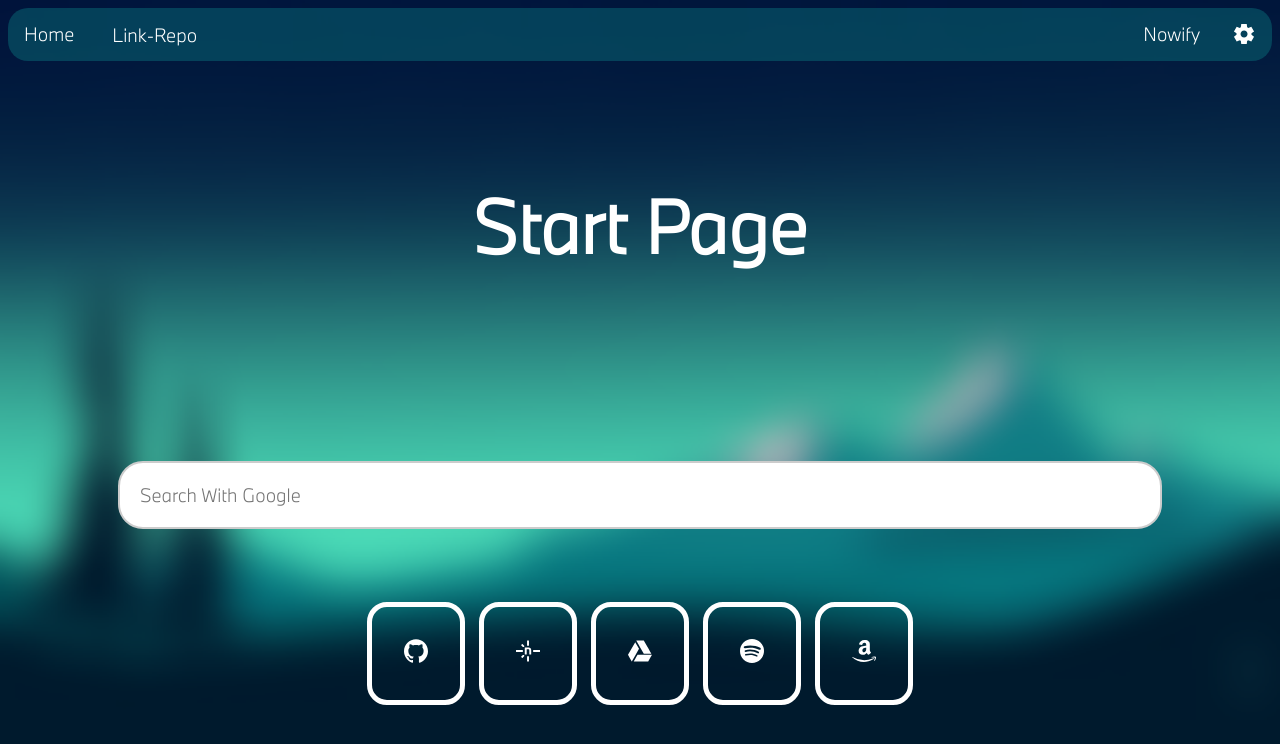
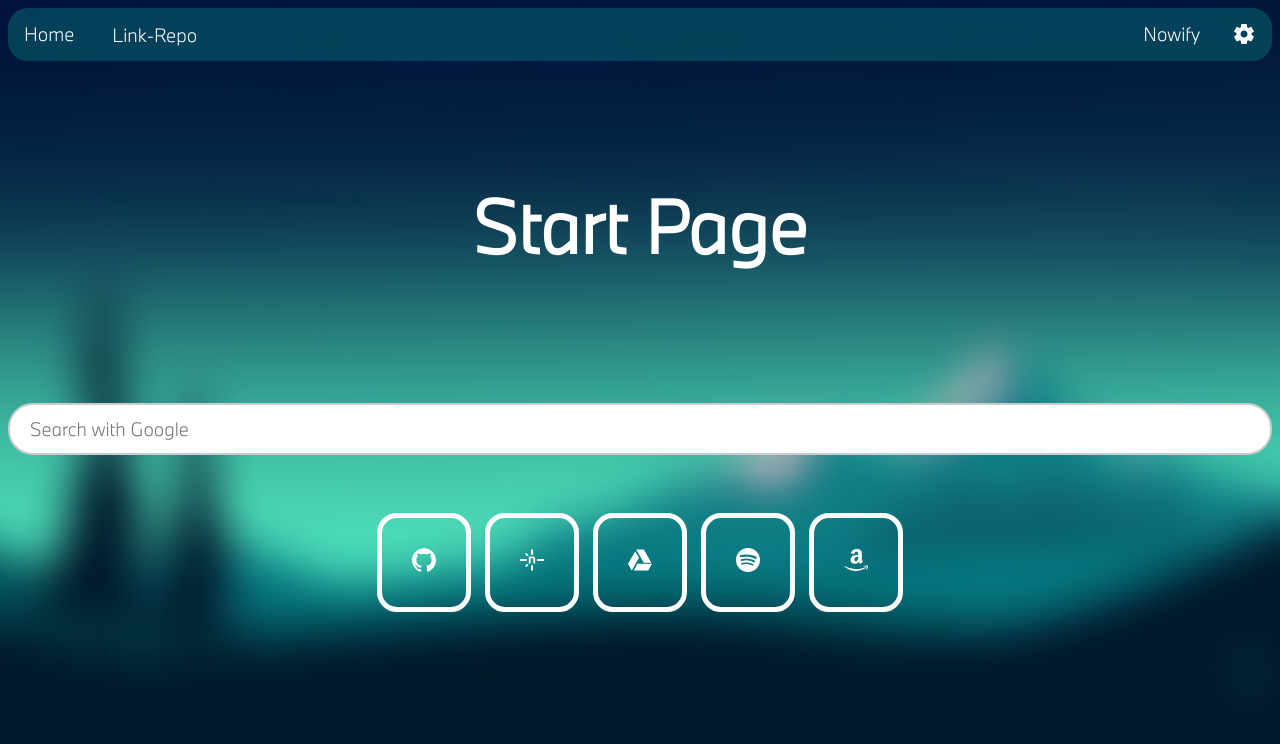
Before and after one commit to xxlucxxv2/Link-Repo, a plain HTML site: page index.html in a window 1280 px wide. Drawn offline with nearby package versions, Linux system fonts and the light colour scheme.

Commit message:
search bar fix

```diff
--- a/index.html
+++ b/index.html
@@ -47,23 +47,10 @@
         >
             Start Page
         </h1>
-        <div class="wrapper">
-            <div class="box">
-                <form
-                    method="GET"
-                    action="https://www.google.com/search"
-                    target="_blank"
-                >
-                    <input
-                        name="q"
-                        type="text"
-                        placeholder="Search With Google"
-                        style="width: 1000px"
-                        onfocus="this.value=''"
-                    />
-                    <input type="submit" />
-                </form>
-            </div>
+        <div class="search-container">
+            <form action="https://www.google.com/search" target="_blank">
+                <input type="text" name="q" class="search-box" placeholder="Search with Google" onfocus="this.value=''">
+            </form>
         </div>
         <div style="display: flex; justify-content: center">
             <a href="https://github.com" target="_blank" class="widgets"
--- a/linkrepo-main.css
+++ b/linkrepo-main.css
@@ -69,14 +69,16 @@ a:hover {
 }
 
 input[type="text"] {
-    padding: 8px;
     border: 2px solid #ccc;
     outline: none;
     font-size: 18px;
     color: #333;
     font-family: bmwfont;
     border-radius: 25px;
-    padding: 20px;
+    padding: 12px 20px;
+    width: 100%;
+    box-sizing: border-box;
+    margin: 8px 0;
 }
 
 input[type="text"]:focus {
@@ -129,7 +131,8 @@ input[type="submit"] {
     font-size: 18px;
     text-align: center;
     padding: 14px 16px;
-    text-decoration: none;
+    text-decoration:
+    style="width: 80%" none;
     margin-bottom: -4px;
     color: rgb(255, 255, 255);
 }
@@ -175,10 +178,7 @@ input[type="submit"] {
 
 .dropdown-content a:hover {
     background-color: rgba(40, 129, 126, 255);
-}
-
-.dropdown:hover .dropdown-content {
-    display: block;
+    width: 80% block;
 }
 
 .widgets {
@@ -187,7 +187,7 @@ input[type="submit"] {
     background-color: transparent;
     border: 5px solid;
     color: white;
-    padding: 32px;
+    padding: 30px;
     text-align: center;
     text-decoration: none;
     display: inline-block;
@@ -196,6 +196,7 @@ input[type="submit"] {
     border-radius: 20px;
     transition-duration: 0.4s;
     margin: 7px;
+    margin-top: 50px;
 }
 
 .widgets:hover {
@@ -213,3 +214,21 @@ input[type="submit"] {
     border-radius: 20px;
     background-color: rgba(16, 66, 88, 255);
 }
+
+.search-container {
+    width: 100%;
+}
+
+.search-box {
+    width: 100%;
+    padding: 12px 15px;
+    font-size: 16px;
+    border: 1px solid #ccc;
+    border-radius: 30px;
+    outline: none;
+    transition: box-shadow 0.3s ease-in-out;
+}
+
+.search-box:focus {
+    box-shadow: 0px 0px 8px rgba(0, 0, 0, 0.2);
+}
```
